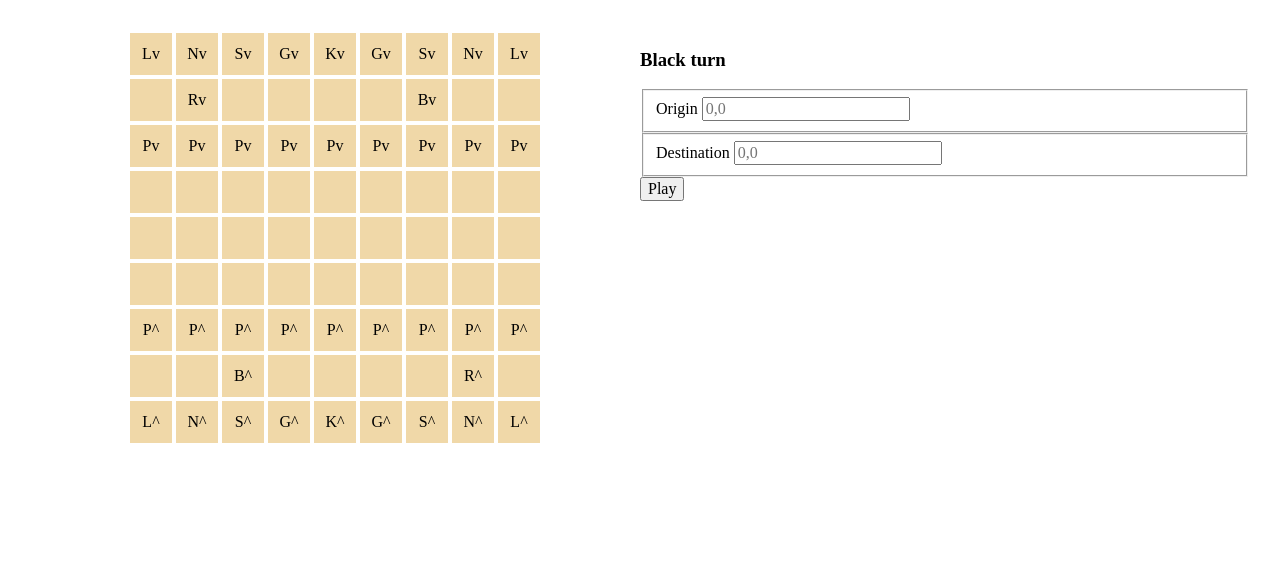
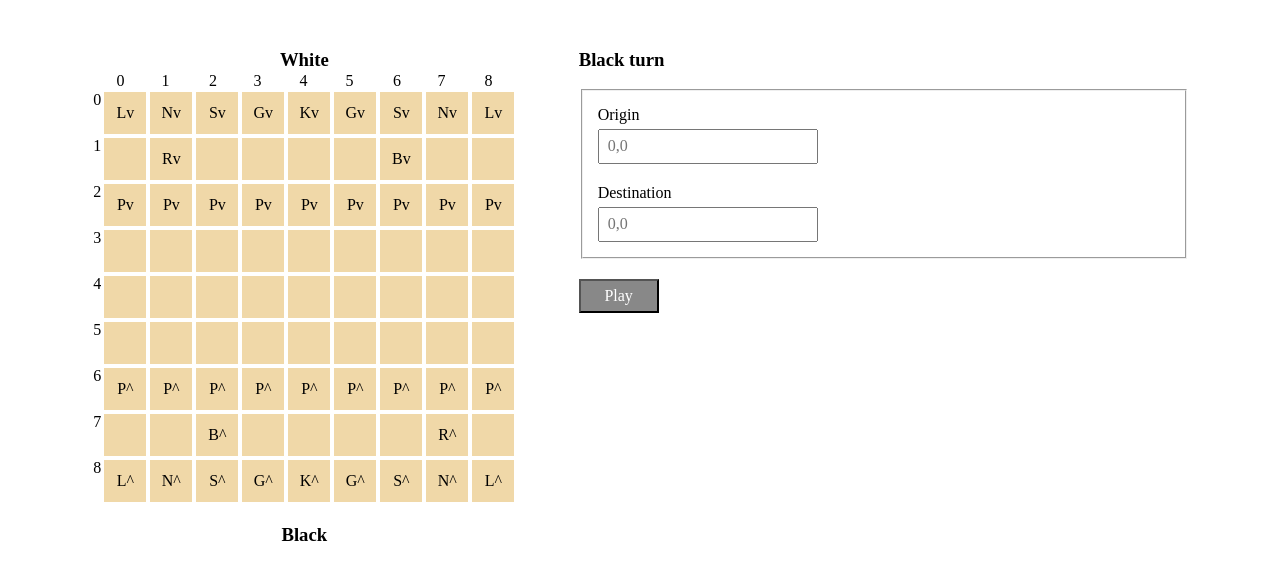
Before and after one commit to agdwm/Shogi_Game, a website built with webpack: page src/index.html in a window 1280 px wide. Built offline with nearby package versions, Linux system fonts and the light colour scheme.

Commit message:
style: modified classes and styles

```diff
--- a/src/index.html
+++ b/src/index.html
@@ -11,21 +11,23 @@
 
 <body>
 <div class="container" id="main">
-  <div class="board" id="board"></div>
-  <div class="turns" id="turns">
-    <form action="">
+  <div class="board-wrapper">
+    <h3>White</h3>
+    <div class="board" id="board"></div>
+    <h3>Black</h3>
+  </div>
+  <div class="form-coords-wrapper" id="turns">
+    <form>
       <h3>Black turn</h3>
       <fieldset>
         <label for="origin">Origin</label>
         <input type="text" id="origin" placeholder="0,0">
-      </fieldset>
-      <fieldset>
         <label for="destination">Destination</label>
         <input type="text" id="destination" placeholder="0,0">
       </fieldset>
-      <button id="btn-play">Play</button>
+      <button class="btn-play" id="btn-play">Play</button>
     </form>
-    <p class="form-error" id="form-error"></p>
+    <p class="form-coords-error" id="form-error"></p>
 </div>
 </div>
 </body>
--- a/src/index.scss
+++ b/src/index.scss
@@ -4,37 +4,70 @@
 .container {
   display: flex;
   padding: 1.875rem 1.875rem;
+  justify-content: space-evenly;
+  counter-reset: counter-x -1 counter-y -1;
 }
 
-.turns {
-  width: 50%;
-}
-
-.board {
-    width: 50%;
-    display: flex;
-    justify-content: center;
+.board-wrapper {
+  text-align: center;
 }
 
 table {
   table-layout: fixed;
   border-collapse: separate;
   border-spacing: 0.125rem;
+  tr {
+    display: table-row;
+    &:before {
+      counter-increment: counter-y;
+      content: counter(counter-y);
+    }
+    &:first-child td {
+      counter-increment: counter-x;
+      position: relative;
+      &:before {
+        content: counter(counter-x);
+        position: absolute;
+        top: -1.25rem;
+      }
+    }
+  }
+  td {
+    width: 2.5rem;
+    height: 2.5rem;
+    border: 0.0625rem solid white;
+    color: $dark-color;
+    background-color: $board-color;
+    text-align: center;
+  }
 }
 
-td {
-  width: 2.5rem;
-  height: 2.5rem;
-  border: 1px solid white;
-  color: $color;
-  background-color: #F0D8A8;
-  text-align: center;
+.form-coords-wrapper {
+  width: 50%;
 }
 
-tr {
-  display: table-row;
+.form-coords-error {
+  color: $error-color;
 }
 
-.form-error {
-  color: $error;
+fieldset {
+  padding: 0.9375rem;
 }
+
+input {
+  display: block;
+  margin-top: 0.3125rem;
+  &:not(:last-child){
+    margin-bottom: 1.25rem;
+  }
+  padding: 0.375rem 0.5rem;
+}
+
+.btn-play {
+  margin-top: 1.25rem;
+  padding: 0.375rem 0.5rem;
+  appearance: none;
+  min-width: 5rem;
+  background-color: $default-color;
+  color: $white-color;
+}
--- a/src/variables.scss
+++ b/src/variables.scss
@@ -1,2 +1,5 @@
-$color: #000000;
-$error: #ff0000;
+$dark-color: #000000;
+$default-color: #888888;
+$error-color: #ff0000;
+$white-color: #ffffff;
+$board-color: #F0D8A8;
```
